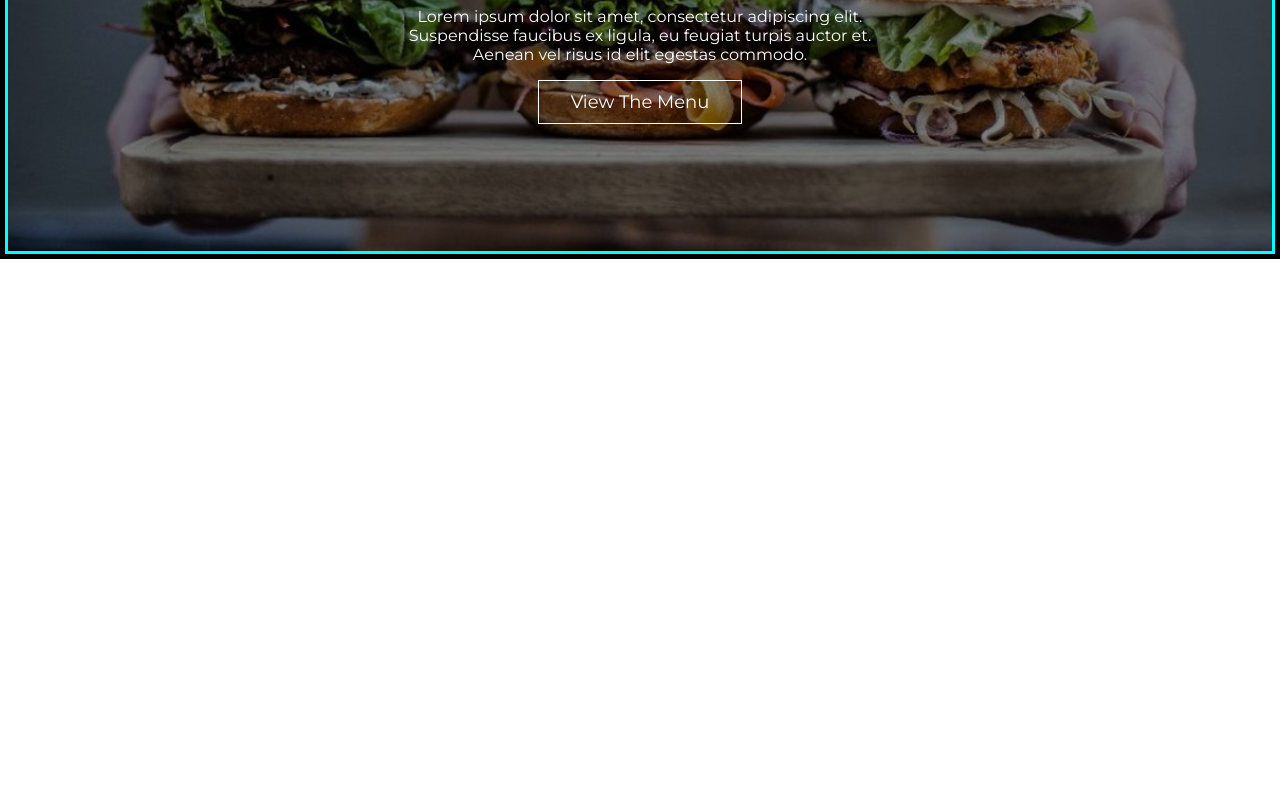
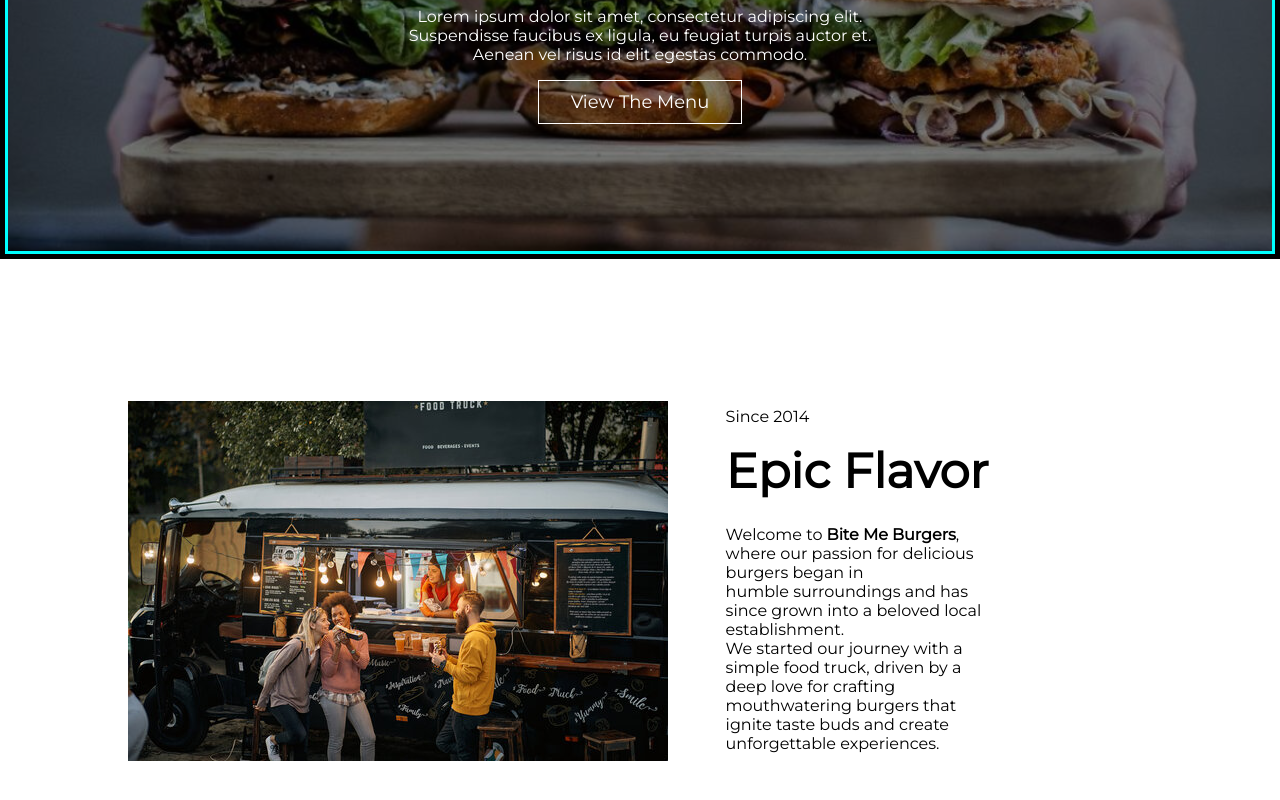
Before and after one commit to zznieves/e-commerce-website, a React (Create React App) app: page / in a window 1280 px wide. Shown: the part 300-1100 px from the top of the page. Before the commit the page ends 800 px from the top, so only its background shows below. Built offline with nearby package versions, Linux system fonts and the light colour scheme.

Commit message:
added AboutUs section to website along with ruleset

```diff
--- a/src/App.css
+++ b/src/App.css
@@ -41,6 +41,8 @@
   box-sizing: border-box;
   font-family: 'Montserrat';
 }
+
+/* Header Component ruleset */
 
 .header {
   border: 5px solid black;
@@ -93,6 +95,10 @@
   color: white;
 }
 
+.navBar > a:hover {
+
+  text-decoration: underline;
+}
 
 
 #rest-title-h1 {
@@ -117,3 +123,59 @@
   color: white;
   background-color: transparent;
 }
+
+
+/* AboutUs Component ruleset */
+
+.AboutUs {
+
+  display: flex;
+  flex-direction: row;
+
+  justify-content: center;
+
+  margin-top: 10%;
+  margin-bottom: 10%;
+
+  padding-left: 10%;
+}
+
+.aboutUsPhoto {
+
+  margin-right: 5%;
+  margin-top: 1.25%;
+
+}
+
+.aboutUsText {
+
+  display: flex;
+
+  flex-direction: column;
+
+  align-items: baseline;
+  justify-content: center;
+}
+
+.aboutUsText > * {
+  margin-bottom: 1.5%;
+}
+
+
+#time-title {
+  margin-bottom: 0;
+}
+
+#aboutUsTitle {
+  font-size: 3em;
+
+  font-weight: bold;
+
+  margin-top: 3%;
+}
+
+#aboutUsTextContent {
+  text-align: left;
+
+  width: 50%;
+}
--- a/src/App.js
+++ b/src/App.js
@@ -1,10 +1,14 @@
 import './App.css';
+import AboutUs from './components/AboutUs';
 import Header from './components/Header';
 
 function App() {
   return (
     <div className="App">
+
       <Header />
+      <AboutUs />
+
     </div>
   );
 }
--- /dev/null
+++ b/src/components/AboutUs.js
@@ -0,0 +1,29 @@
+import React from "react";
+import AboutUsPhoto from '../assets/food_truck2.jpg'
+
+const AboutUs = () => {
+
+    // return an AboutUs Component(HTML/JSX)
+    return (
+        <div className="AboutUs">
+
+            <div className="aboutUsPhoto">
+                <img src={AboutUsPhoto} alt="aboutUsStockImage"/>
+            </div>
+
+            <div className="aboutUsText">
+                <p id="time-title">Since 2014</p>
+                <p id="aboutUsTitle">Epic Flavor</p>
+
+                <p id="aboutUsTextContent">Welcome to <strong>Bite Me Burgers</strong>,
+                    where our passion for delicious burgers began in <br />
+                    humble surroundings and has since grown into a beloved local establishment.<br />
+                    We started our journey with a simple food truck, driven by a deep love for crafting<br />
+                    mouthwatering burgers that ignite taste buds and create unforgettable experiences.
+                </p>
+            </div>
+        </div>
+    );
+};
+
+export default AboutUs;
```
Also changed, not shown: src/assets/food_truck1.jpg (added), src/assets/food_truck2.jpg (added).
